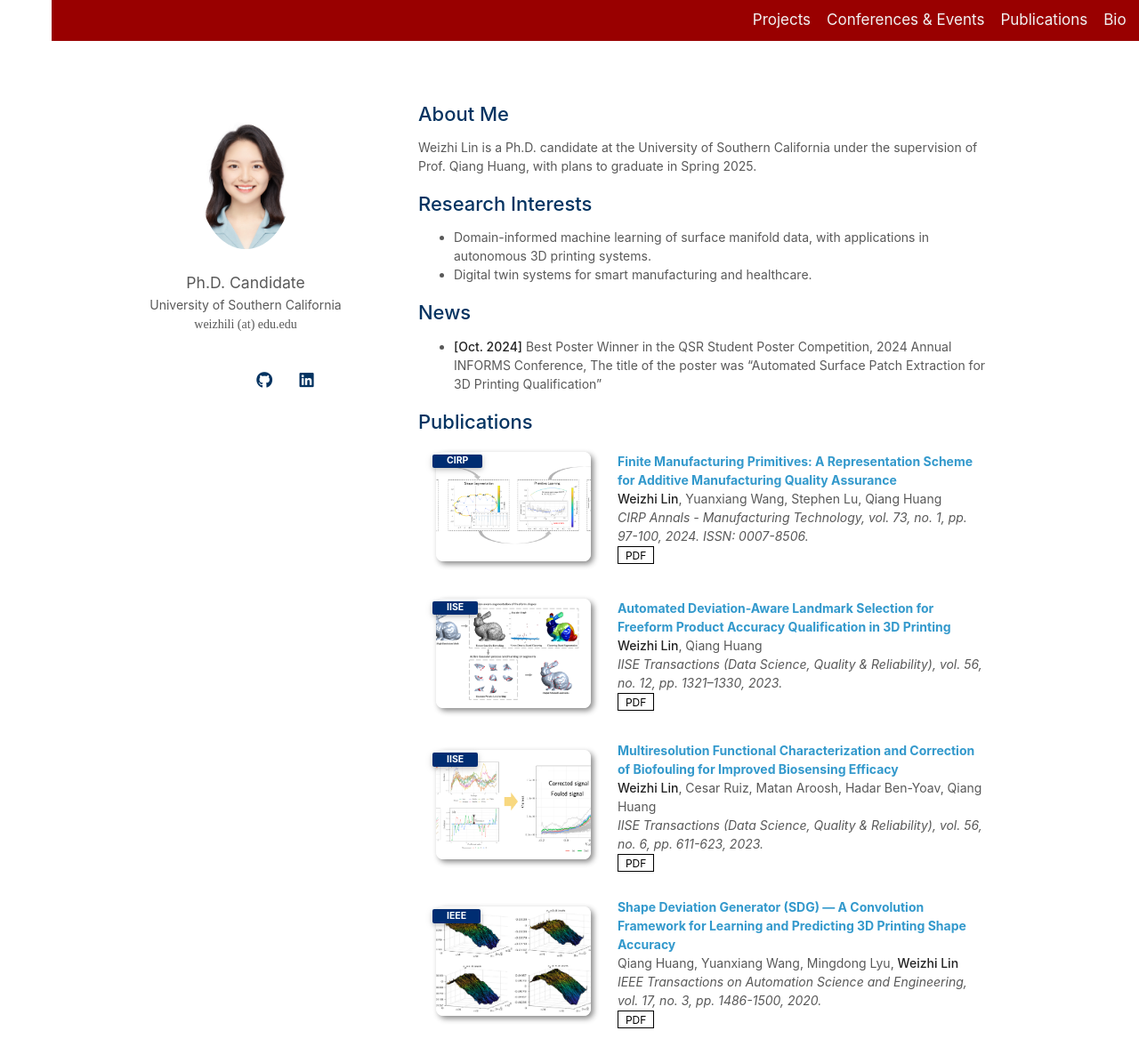
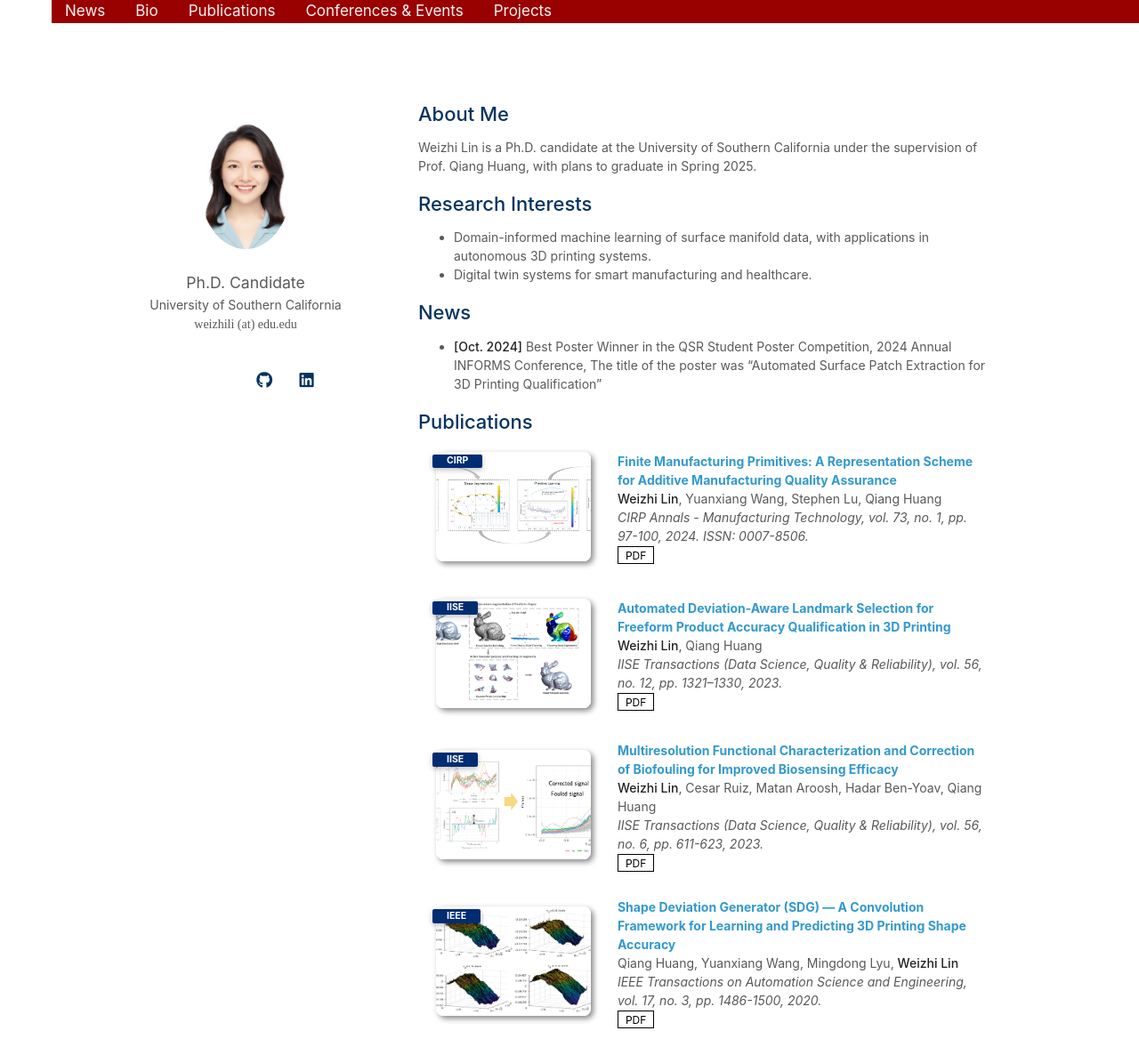
Before and after one commit to weizhi-lin/weizhi-lin.github.io, a Jekyll site: the page built from index.md, in a window 1280 px wide and 1276 px high. Shown: the top 1195 px of the window at 89% size. Built offline with Jekyll 4.4.1, drawn with Linux system fonts in a browser that asks for light colours; a style sheet for code colours, icons or effects is not loaded.

Commit message:
Update nav.css

```diff
--- a/assets/css/nav.css
+++ b/assets/css/nav.css
@@ -1,6 +1,9 @@
 /* Fixed navigation bar at the top */
 .topnav {
-    background-color: #990000;
+    display: flex;
+    justify-content: flex-start; /* Aligns content to the start (left) */
+    align-items: center; /* Centers items vertically */
+    background-color: #990000; /* Background color */
     overflow: hidden;
     position: fixed;
     z-index: 999;
@@ -12,12 +15,12 @@
 
 /* Links inside the navigation bar */
 .topnav a.normal {
-    float: right;
     color: #f2f2f2;
     text-align: center;
-    padding: 10px 9px;
+    padding: 10px 15px; /* Adjusts padding for better spacing */
     text-decoration: none;
     font-size: 17px;
+    margin: 0;  /* Removes any margin */
 }
 
 /* Hover effects for links */
@@ -26,15 +29,18 @@
     color: black;
 }
 
-/* Adjusts the right margin for alignment */
-.topnav a.right {
-    margin-right: 0;
+/* Adjust image alignment inside the navigation bar */
+.topnav img {
+    margin: 0;  /* Removes any vertical margin */
+    padding: 10px; /* Adds padding for spacing */
+    vertical-align: middle;  /* Aligns image vertically */
 }
 
 /* Responsive design adjustments */
 @media screen and (max-width: 960px) {
-    .topnav #myLinks {
-        display: none;
+    .topnav {
+        flex-direction: column; /* Stacks items vertically on small screens */
+        align-items: flex-start; /* Aligns items to the left */
     }
 
     .topnav a.normal {
@@ -44,6 +50,7 @@
         text-decoration: none;
         font-size: 17px;
         display: block;
+        width: 100%; /* Makes links take the full width */
     }
 
     .topnav a.icon {
@@ -52,7 +59,6 @@
         padding: 10px 16px;
         font-size: 17px;
         position: absolute;
-        float: right;
         right: 0;
         top: 0;
         margin-right: 5%;
@@ -68,11 +74,3 @@
         margin-right: 0;
     }
 }
-
-/* Adjust image alignment inside the navigation bar */
-.topnav img {
-    margin: 0;  /* Removes any vertical margin */
-    margin-left: 0; /* Removes the left margin */
-    padding: 10px; /* Adds padding for spacing */
-    vertical-align: middle;  /* Aligns image vertically */
-}
```
